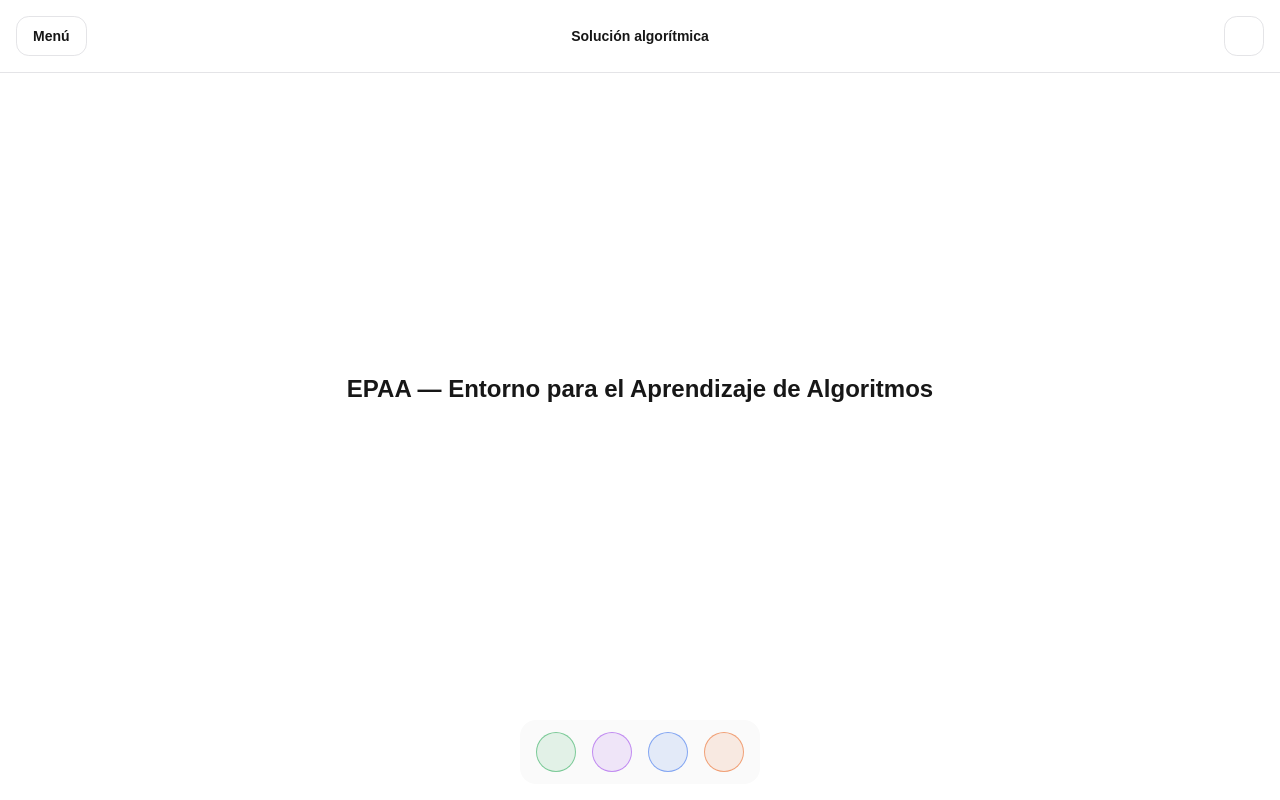
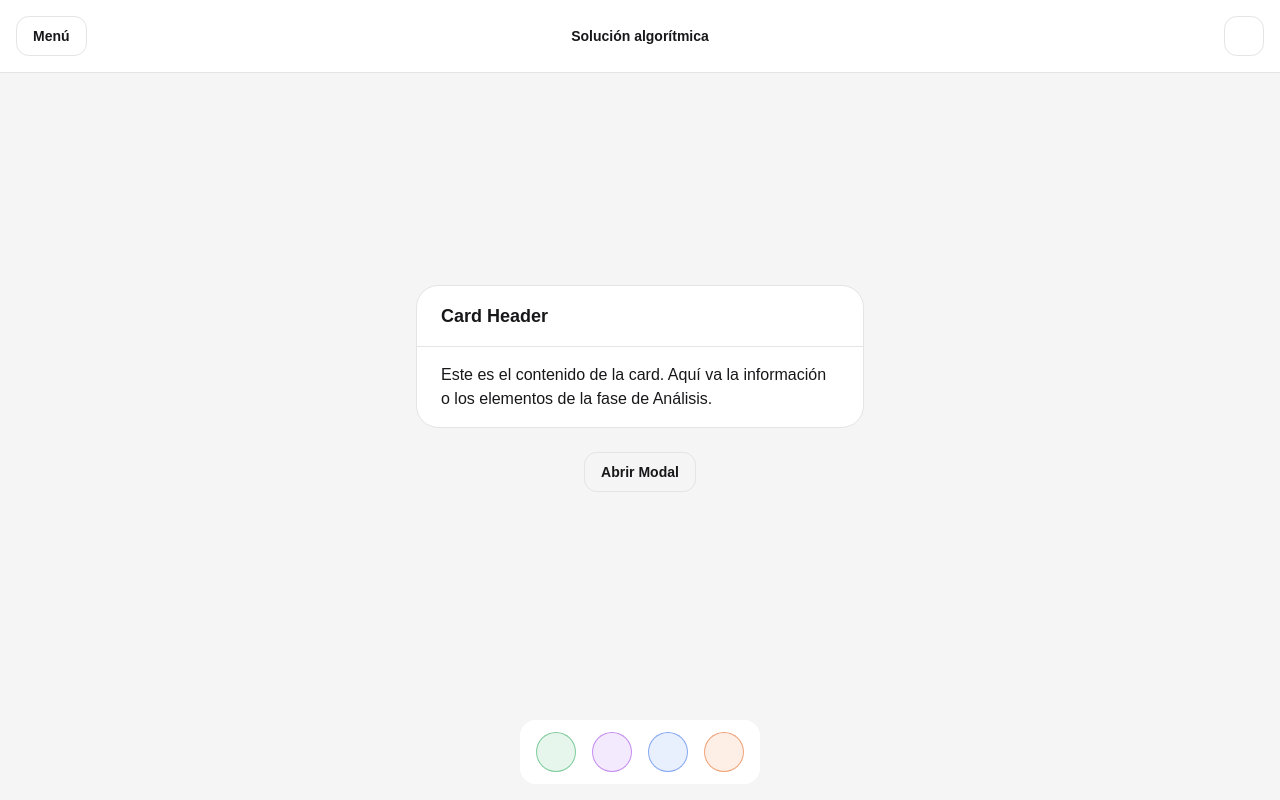
Before and after one commit to ChrisZys/epaa, a Next.js app: page / in a window 1280 px wide. Built offline with nearby package versions, Linux system fonts and the light colour scheme; some icons are missing.

Commit message:
feat: add Card and Modal components, update color palette and layout styles

```diff
--- a/src/app/globals.css
+++ b/src/app/globals.css
@@ -1,32 +1,32 @@
 @import "tailwindcss";
 
 :root {
-  --background: #ffffff;
-  --foreground: #171717;
+  --background: #f5f5f5;
+  --foreground: #18181b;
 
-  --card: #fafafa;
-  --card-foreground: #171717;
+  --card: #ffffff;
+  --card-foreground: #18181b;
 
   --popover: #ffffff;
-  --popover-foreground: #171717;
+  --popover-foreground: #18181b;
 
-  --primary: #0e0ece;
+  --primary: #18181b;
   --primary-foreground: #fafafa;
 
-  --secondary: #f4f4f5;
+  --secondary: #e4e4e7;
   --secondary-foreground: #18181b;
 
   --destructive: #ef4444;
   --destructive-foreground: #fafafa;
 
-  --muted: #f4f4f5;
+  --muted: #eeeeee;
   --muted-foreground: #71717a;
 
-  --accent: #f4f4f5;
+  --accent: #f5f5f5;
   --accent-foreground: #18181b;
 
   --border: #e4e4e7;
-  --ring: #6366f12e;
+  --ring: #18181b;
 
   --analysis: #16a34a;
   --plan: #9333ea;
@@ -67,14 +67,14 @@
 }
 
 :root.dark {
-  --background: #0a0a0a;
-  --foreground: #ededed;
+  --background: #18181b;
+  --foreground: #fafafa;
 
-  --card: #171717;
-  --card-foreground: #ededed;
+  --card: #27272a;
+  --card-foreground: #fafafa;
 
-  --popover: #1a1a1e;
-  --popover-foreground: #ededed;
+  --popover: #27272a;
+  --popover-foreground: #fafafa;
 
   --primary: #fafafa;
   --primary-foreground: #18181b;
@@ -88,11 +88,11 @@
   --muted: #27272a;
   --muted-foreground: #a1a1aa;
 
-  --accent: #27272a;
+  --accent: #222225;
   --accent-foreground: #fafafa;
 
-  --border: #27272a;
-  --ring: #818cf840;
+  --border: #3f3f46;
+  --ring: #d4d4d8;
 
   --analysis: #4ade80;
   --plan: #c084fc;
--- a/src/app/page.js
+++ b/src/app/page.js
@@ -1,7 +1,39 @@
+"use client";
+
+import { Card, CardHeader, CardContent } from "@/components/Card";
+import {
+  Modal,
+  ModalHeader,
+  ModalContent,
+  ModalActions,
+} from "@/components/Modal";
+
 export default function Home() {
   return (
-    <div className="flex flex-1 items-center justify-center">
-      <h1 className="text-2xl font-semibold">EPAA — Entorno para el Aprendizaje de Algoritmos</h1>
+    <div className="flex flex-1 flex-col items-center justify-center gap-6 p-8">
+      <Card className="w-full max-w-md">
+        <CardHeader>Card Header</CardHeader>
+        <CardContent>
+          Este es el contenido de la card. Aquí va la información o los
+          elementos de la fase de Análisis.
+        </CardContent>
+      </Card>
+
+      <Modal trigger="Abrir Modal">
+        <ModalHeader>Título del Modal</ModalHeader>
+        <ModalContent>
+          Contenido del modal. Aquí puede ir cualquier cosa — textos, inputs,
+          opciones, etc.
+        </ModalContent>
+        <ModalActions>
+          <button className="cursor-pointer px-4 py-2 text-sm font-semibold rounded-md hover:bg-muted transition-colors">
+            Cancelar
+          </button>
+          <button className="cursor-pointer px-4 py-2 text-sm font-semibold rounded-md bg-primary text-primary-foreground shadow-sm hover:bg-primary/90 transition-colors">
+            Confirmar
+          </button>
+        </ModalActions>
+      </Modal>
     </div>
   );
 }
--- a/src/components/Button.jsx
+++ b/src/components/Button.jsx
@@ -13,7 +13,7 @@ export const buttonVariants = cva(
           "bg-secondary text-secondary-foreground shadow-sm hover:bg-secondary/80",
         outline:
           "border border-border bg-transparent hover:bg-accent hover:text-accent-foreground",
-        ghost: "hover:bg-accent hover:text-accent-foreground",
+        ghost: "hover:bg-muted hover:text-foreground",
         invisible: "bg-transparent text-muted-foreground hover:text-foreground",
         destructive:
           "bg-destructive text-destructive-foreground shadow-sm hover:bg-destructive/90",
--- /dev/null
+++ b/src/components/Card.jsx
@@ -0,0 +1,37 @@
+import { cn } from "@/lib/utils";
+
+export function Card({ className, children, ...props }) {
+  return (
+    <div
+      className={cn(
+        "rounded-xl border border-border bg-card text-card-foreground",
+        className,
+      )}
+      {...props}
+    >
+      {children}
+    </div>
+  );
+}
+
+export function CardHeader({ className, children, ...props }) {
+  return (
+    <div
+      className={cn(
+        "border-b border-border px-6 py-4",
+        className,
+      )}
+      {...props}
+    >
+      <div className="text-lg font-semibold">{children}</div>
+    </div>
+  );
+}
+
+export function CardContent({ className, children, ...props }) {
+  return (
+    <div className={cn("px-6 py-4", className)} {...props}>
+      {children}
+    </div>
+  );
+}
--- a/src/components/Dropdown.jsx
+++ b/src/components/Dropdown.jsx
@@ -126,7 +126,7 @@ function DropdownRoot({
               transition={morphSpring}
               role="menu"
               className={cn(
-                "absolute top-0 z-50 flex flex-col border border-border bg-background shadow-lg min-w-55 overflow-hidden rounded-md",
+                "absolute top-0 z-50 flex flex-col border border-border bg-popover text-popover-foreground shadow-lg min-w-55 overflow-hidden rounded-md",
                 align === "end" ? "right-0" : "left-0",
               )}
             >
--- /dev/null
+++ b/src/components/Modal.jsx
@@ -0,0 +1,201 @@
+"use client";
+
+import {
+  useState,
+  useId,
+  useRef,
+  useEffect,
+  useCallback,
+  createContext,
+  useContext,
+} from "react";
+import { AnimatePresence, motion } from "motion/react";
+import { cn } from "@/lib/utils";
+import { Button } from "@/components/Button";
+import {
+  morphSpring,
+  contentBlurEnter,
+  contentBlurExit,
+} from "@/lib/animations";
+
+const ModalContext = createContext(null);
+
+function useModal() {
+  const context = useContext(ModalContext);
+  if (!context) {
+    throw new Error("Modal sub-components must be used within <Modal>");
+  }
+  return context;
+}
+
+function ModalRoot({
+  trigger,
+  children,
+  className,
+  variant = "outline",
+  size = "md",
+  disabled = false,
+  isOpen: controlledOpen,
+  onOpenChange,
+}) {
+  const [uncontrolledOpen, setUncontrolledOpen] = useState(false);
+  const isControlled = controlledOpen !== undefined;
+  const isOpen = isControlled ? controlledOpen : uncontrolledOpen;
+
+  const layoutId = useId();
+  const containerRef = useRef(null);
+
+  const setIsOpen = useCallback(
+    (next) => {
+      if (!isControlled) setUncontrolledOpen(next);
+      onOpenChange?.(next);
+    },
+    [isControlled, onOpenChange],
+  );
+
+  const close = useCallback(() => setIsOpen(false), [setIsOpen]);
+
+  const handleKeyDown = useCallback(
+    (event) => {
+      if (event.key === "Escape") {
+        close();
+        containerRef.current?.querySelector("button")?.focus();
+      }
+    },
+    [close],
+  );
+
+  useEffect(() => {
+    if (!isOpen) return;
+    document.addEventListener("keydown", handleKeyDown);
+    return () => {
+      document.removeEventListener("keydown", handleKeyDown);
+    };
+  }, [isOpen, handleKeyDown]);
+
+  return (
+    <ModalContext.Provider
+      value={{ isOpen, setIsOpen, close, layoutId, containerRef }}
+    >
+      <div ref={containerRef} className={cn("inline-flex", className)}>
+        <motion.div
+          layoutId={layoutId}
+          transition={morphSpring}
+          className="flex"
+        >
+          <Button
+            variant={variant}
+            size={size}
+            disabled={disabled}
+            onClick={() => setIsOpen(!isOpen)}
+            aria-haspopup="dialog"
+            aria-expanded={isOpen}
+          >
+            <motion.span
+              animate={{
+                filter: isOpen ? "blur(16px)" : "blur(0px)",
+                opacity: isOpen ? 0 : 1,
+              }}
+              transition={isOpen ? contentBlurExit : contentBlurEnter}
+              className="flex items-center gap-2"
+            >
+              {trigger}
+            </motion.span>
+          </Button>
+        </motion.div>
+
+        <AnimatePresence>
+          {isOpen && (
+            <>
+              <motion.div
+                key="overlay"
+                initial={{ opacity: 0 }}
+                animate={{ opacity: 1 }}
+                exit={{ opacity: 0 }}
+                transition={{ duration: 0.15, ease: "easeOut" }}
+                className="fixed inset-0 z-40 bg-black/50 backdrop-blur-sm"
+                onClick={close}
+                aria-hidden="true"
+              />
+
+              <div className="fixed inset-0 z-50 flex items-center justify-center p-4">
+                <motion.div
+                  layoutId={layoutId}
+                  transition={morphSpring}
+                  role="dialog"
+                  aria-modal="true"
+                  className="flex w-full max-w-lg flex-col rounded-xl border border-border bg-background shadow-lg overflow-hidden"
+                >
+                  <motion.div
+                    initial={{ filter: "blur(16px)", opacity: 0 }}
+                    animate={{ filter: "blur(0px)", opacity: 1 }}
+                    transition={contentBlurEnter}
+                    className="flex flex-col"
+                    onClick={(event) => event.stopPropagation()}
+                  >
+                    {children}
+                  </motion.div>
+                </motion.div>
+              </div>
+            </>
+          )}
+        </AnimatePresence>
+      </div>
+    </ModalContext.Provider>
+  );
+}
+
+function ModalHeader({ className, children, showClose = true, ...props }) {
+  const { close } = useModal();
+
+  return (
+    <div
+      className={cn(
+        "flex items-center justify-between border-b border-border px-6 py-4",
+        className,
+      )}
+      {...props}
+    >
+      <div className="text-lg font-semibold">{children}</div>
+      {showClose && (
+        <Button
+          variant="invisible"
+          size="icon"
+          onClick={close}
+          className="size-8"
+          aria-label="Cerrar modal"
+        >
+          ✕
+        </Button>
+      )}
+    </div>
+  );
+}
+
+function ModalContent({ className, children, ...props }) {
+  return (
+    <div
+      className={cn("overflow-y-auto px-6 py-4 text-sm", className)}
+      {...props}
+    >
+      {children}
+    </div>
+  );
+}
+
+function ModalActions({ className, children, ...props }) {
+  return (
+    <div
+      className={cn(
+        "flex items-center justify-end gap-2 border-t border-border px-6 py-4",
+        className,
+      )}
+      {...props}
+    >
+      {children}
+    </div>
+  );
+}
+
+export const Modal = ModalRoot;
+export { ModalHeader, ModalContent, ModalActions };
--- a/src/layouts/AppHeader.jsx
+++ b/src/layouts/AppHeader.jsx
@@ -6,7 +6,7 @@ import { Input } from "@/components/Input";
 
 export function AppHeader() {
   return (
-    <header className="grid grid-cols-3 items-center border-b border-border p-4">
+    <header className="grid grid-cols-3 items-center border-b border-border bg-card p-4">
       <div className="flex justify-start">
         <Dropdown trigger={<span>Menú</span>}>
           <DropdownItem>Nueva Solución</DropdownItem>
```
